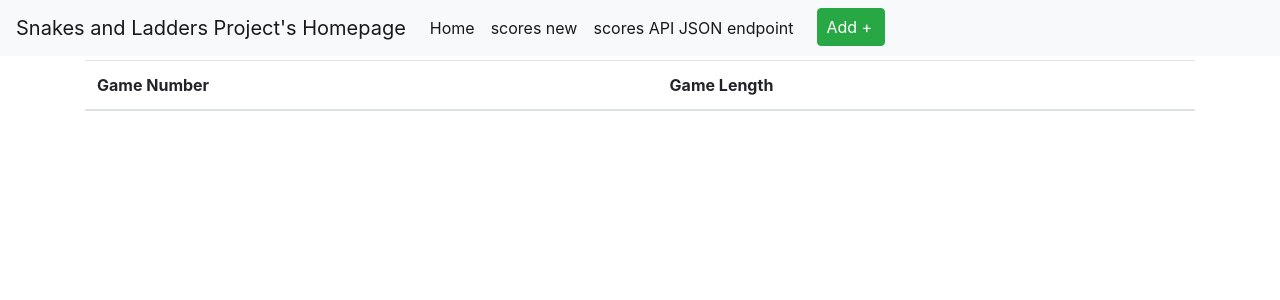
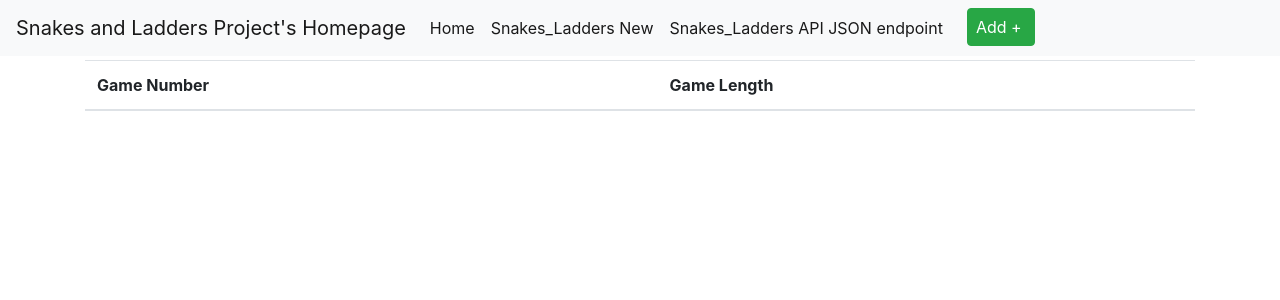
Before and after one commit to dhavaldp96/WebAppPart3, a Flask app: page / in a window 1280 px wide. Shown: the top 300 px of the page. Run offline with Flask 2, Linux system fonts and the light colour scheme; data comes from the database, SQL or seed files in the repository; lists and menus that the app fills with data are empty; some libraries are stand-ins or nearby versions.

Commit message:
Task: Project updated

```diff
--- a/app/app.py
+++ b/app/app.py
@@ -12,7 +12,7 @@ app.config['MYSQL_DATABASE_HOST'] = 'db'
 app.config['MYSQL_DATABASE_USER'] = 'root'
 app.config['MYSQL_DATABASE_PASSWORD'] = 'root'
 app.config['MYSQL_DATABASE_PORT'] = 3306
-app.config['MYSQL_DATABASE_DB'] = 'scores'
+app.config['MYSQL_DATABASE_DB'] = 'Snakes_Ladders'
 mysql.init_app(app)
 
 
@@ -47,7 +47,7 @@ def form_edit_get(sc_id):
 def form_update_post(sc_id):
     cursor = mysql.get_db().cursor()
     inputData = (request.form.get('GameNumber'), request.form.get('GameLength'), sc_id)
-    sql_update_query = """UPDATE tblsnldImport t SET t.GameNumber = %i, t.GameLenght = %i WHERE t.GameNumber = %s """
+    sql_update_query = """UPDATE tblsnldImport t SET t.GameNumber = %s, t.GameLenght = %s WHERE t.GameNumber = %s """
     cursor.execute(sql_update_query, inputData)
     mysql.get_db().commit()
     return redirect("/", code=302)
--- a/app/templates/layout.html
+++ b/app/templates/layout.html
@@ -11,11 +11,9 @@
     <meta content="width=device-width, initial-scale=1, shrink-to-fit=no" name="viewport">
     <link crossorigin="anonymous" href="https://stackpath.bootstrapcdn.com/bootstrap/4.4.1/css/bootstrap.min.css"
           integrity="sha384-Vkoo8x4CGsO3+Hhxv8T/Q5PaXtkKtu6ug5TOeNV6gBiFeWPGFN9MuhOf23Q9Ifjh" rel="stylesheet">
-{% if user %}
-    <title>Welcome to {{ user.username }}'s site</title>
-    {% else %}
+
     <title>Welcome to My Site!</title>
-    {% endif %}
+
 <head>
  <body>
 <!-- As a heading -->
@@ -34,10 +32,10 @@
             <a class="nav-link" href="/">Home <span class="sr-only">(current)</span></a>
         </li>
         <li class="nav-item active">
-            <a class="nav-link" href="/Snakes_Ladders/new">scores new <span class="sr-only">(current)</span></a>
+            <a class="nav-link" href="/Snakes_Ladders/new">Snakes_Ladders New <span class="sr-only">(current)</span></a>
         </li>
         <li class="nav-item active">
-            <a class="nav-link" href="/api/v1/Snakes_Ladders">scores API JSON endpoint <span class="sr-only">(current)</span></a>
+            <a class="nav-link" href="/api/v1/Snakes_Ladders">Snakes_Ladders API JSON endpoint <span class="sr-only">(current)</span></a>
         </li>
         <li class="nav-item active">
             <a class="btn btn-success pl-2 lr-2 ml-3" href="/Snakes_Ladders/new">Add +<span class="sr-only">(current)</span></a>
--- a/docker-compose.yml
+++ b/docker-compose.yml
@@ -2,7 +2,7 @@ version: "2"
 services:
   app:
     build: ./app
-    container_name: "Flask_App"
+    container_name: "Flask_App3"
     links:
       - db
     depends_on:
@@ -12,7 +12,7 @@ services:
 
   db:
     image: mysql:5.7
-    container_name: "MySQL_Database"
+    container_name: "MySQL_Database3"
     ports:
       - "32000:3306"
     environment:
```
